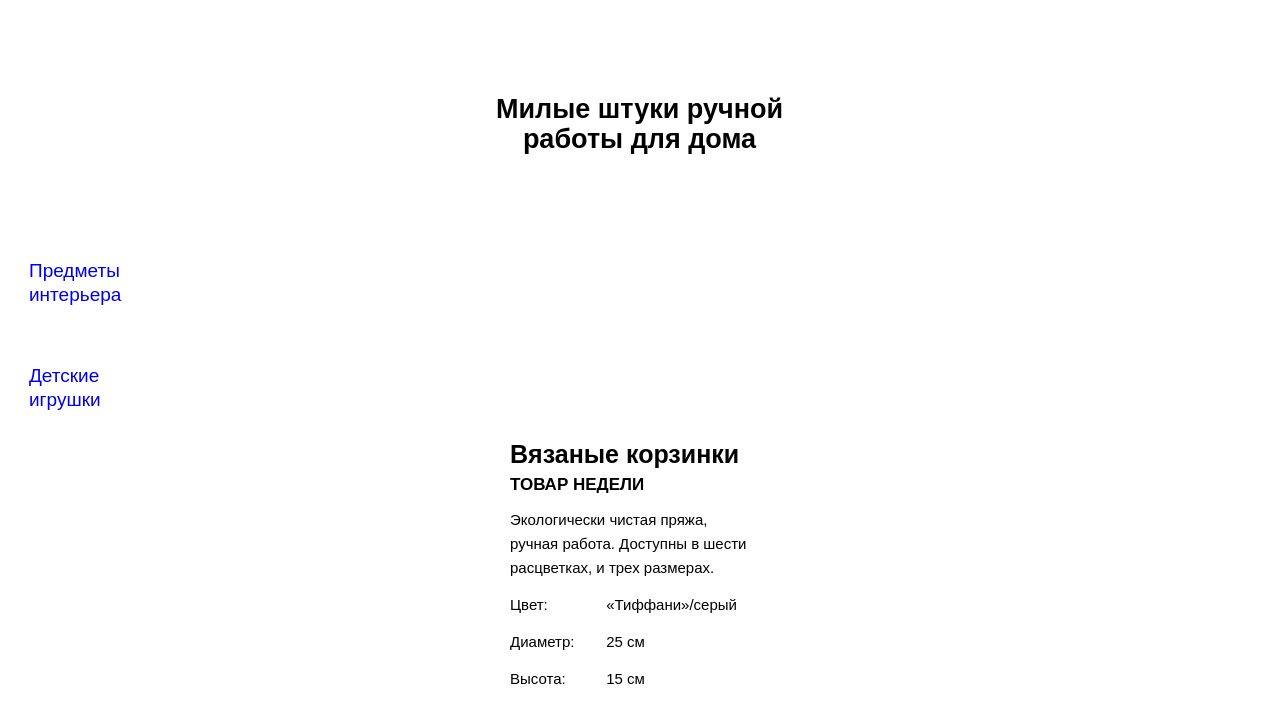
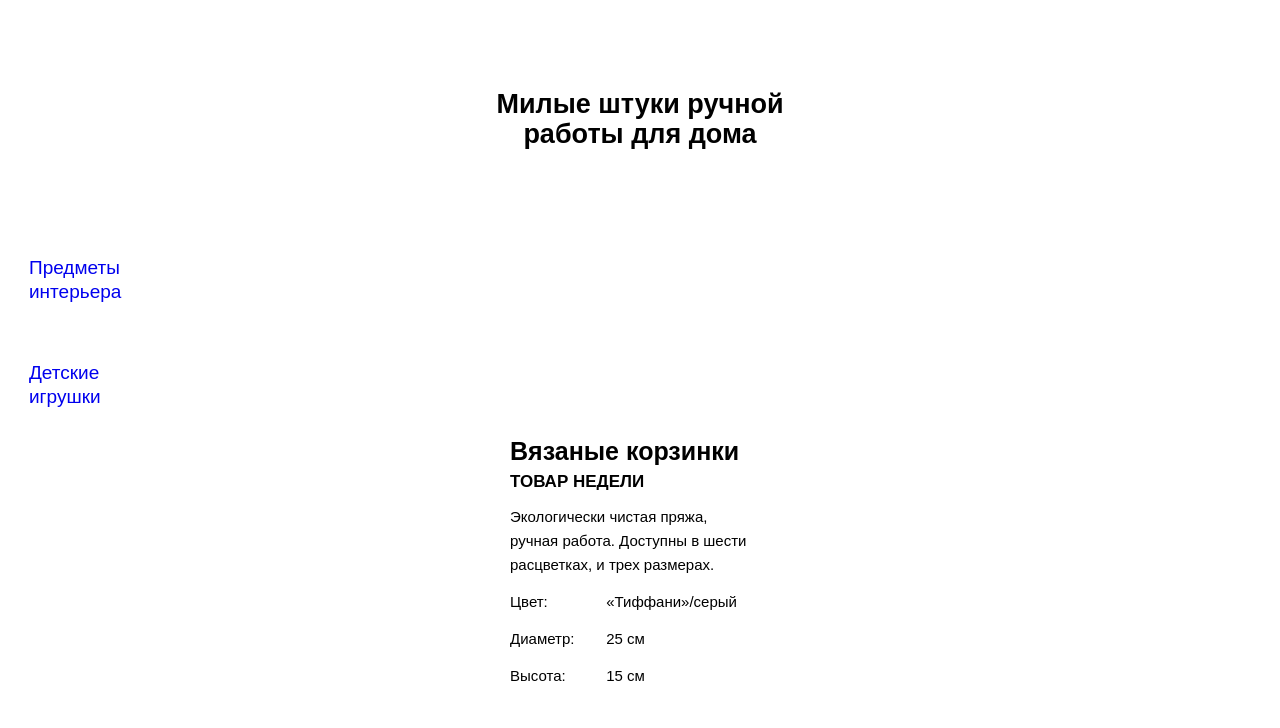
Before and after one commit to Yellrus/194334-mishka, a website: page index.html in a window 1280 px wide. Shown: the part 60-788 px from the top of the page. Drawn offline with nearby package versions, Linux system fonts and the light colour scheme; files that its build step writes are made by us from their sources.

Commit message:
подогнал необходимый padding

```diff
--- a/postcss/blocks/_section-top.css
+++ b/postcss/blocks/_section-top.css
@@ -1,30 +1,39 @@
-
 .section-top__title {
   font-size: 27px;
   font-weight: $font-bold;
   line-height: 1.11;
   text-align: center;
   background-color: $bg-color;
-  padding: 76px 43px 74px 42px;
+  background-size: cover;
+  padding: 71px 0 76px 0;
   &--bg {
     background: resolve('hero-mobile@1x.jpg');
     background-repeat: no-repeat;
-    background-position: 50% 19%;
-    padding: 76px 38px 119px 38px;
+    background-position: 50% 20%;
+    padding: 72px 38px 123px 38px;
   }
 }
 .section-top__items {
+  position: relative;
   display: flex;
   flex-direction: column;
 }
 .section-top__item {
-  padding: 30px 0 27px 29px;
+  position: relative;
   font-size: 19px;
   font-weight: $font-bold;
   line-height: 1.26;
   color: $color-white;
-  background: $color-brand;
+  background-repeat: no-repeat;
+  background-color: $color-brand;
   &:nth-child(even) {
-    background: $color-sub-brand;
+    background-color: $color-sub-brand;
   }
 }
+.section-top__inner-items {
+  width: $container-mobile-width;
+  margin-left: auto;
+  margin-right: auto;
+  display: block;
+  padding: 30px 0 27px 29px;
+}
```
